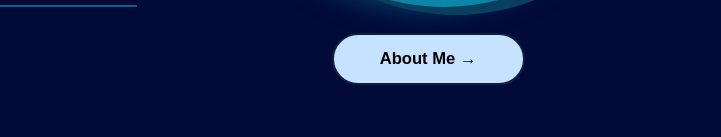
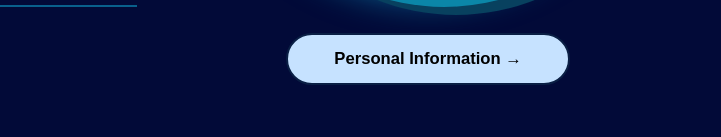
Before and after one commit to chezrie/chez.github, a plain HTML site: page index.html in a window 1280 px wide. Shown: the part 603-740 px from the top of the page, 559-1280 px from the left. Drawn offline with Linux system fonts and the light colour scheme; a web font is replaced by a local one.

Commit message:
Change button text from 'About Me' to 'Personal Information'

```diff
--- a/index.html
+++ b/index.html
@@ -178,7 +178,7 @@ nav a[aria-current="page"]{background:rgba(17,181,223,.16);border-color:var(--cy
 </div>
 <div class="side">
 <figure class="photo"><img src="photo.jpg" alt="Portrait of Chezka Marie Vendiola in a white blouse" width="900" height="1092"></figure>
-<div class="btns"><a class="btn" href="#about">About Me &rarr;</a></div>
+<div class="btns"><a class="btn" href="#about">Personal Information &rarr;</a></div>
 </div>
 </div>
 </section>
```
